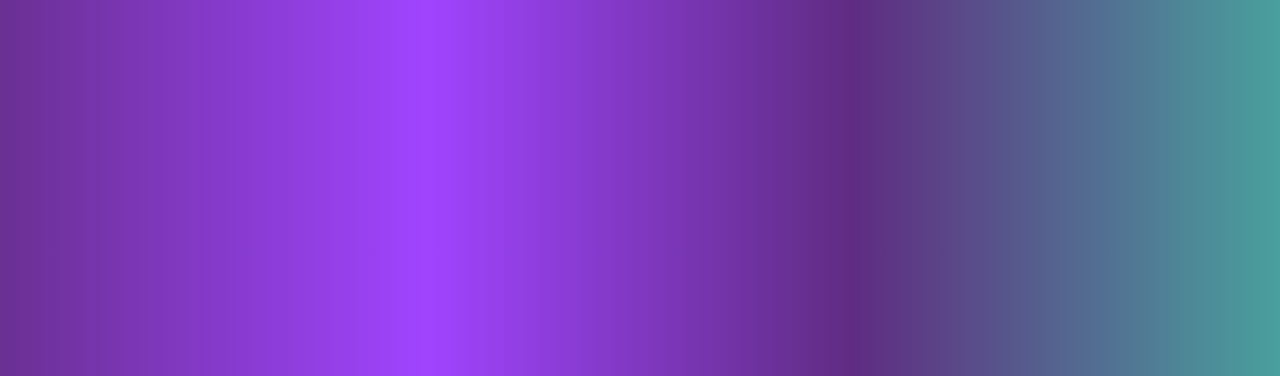
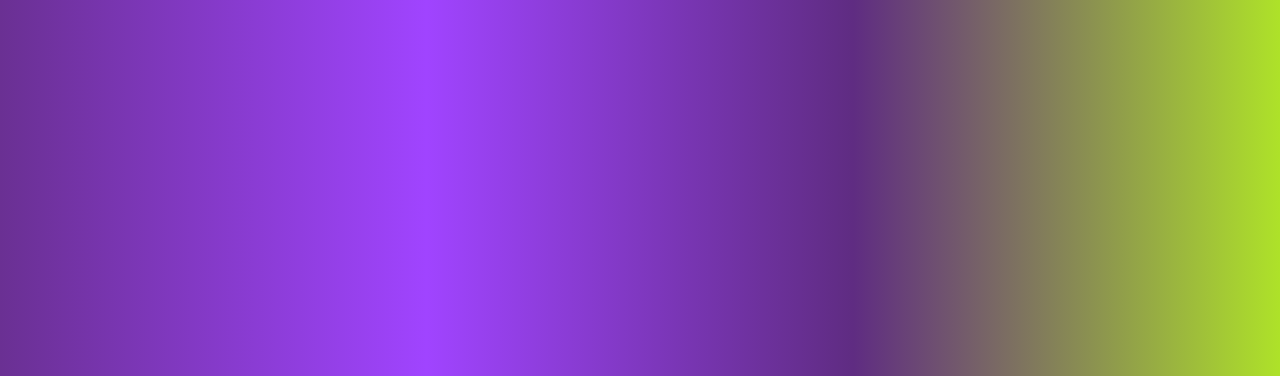
Before and after one commit to Akash9jha/myfirstrepo, a plain HTML site: page index.html in a window 1280 px wide. Shown: the top 376 px of the page. Drawn offline with Linux system fonts and the light colour scheme.

Commit message:
changes the background colour

```diff
--- a/style.css
+++ b/style.css
@@ -1,7 +1,7 @@
 /* styles.css */
 body {
     /* Set a gradient background from purple to teal */
-    background: linear-gradient(to right, #6a3093, #a044ff, #5f2c82, #49a09d);
+    background: linear-gradient(to right, #6a3093, #a044ff, #5f2c82, #aee229);
     font-family: Arial, sans-serif;
     /* Sets a clean, modern font for the body text */
     color: white;
```
